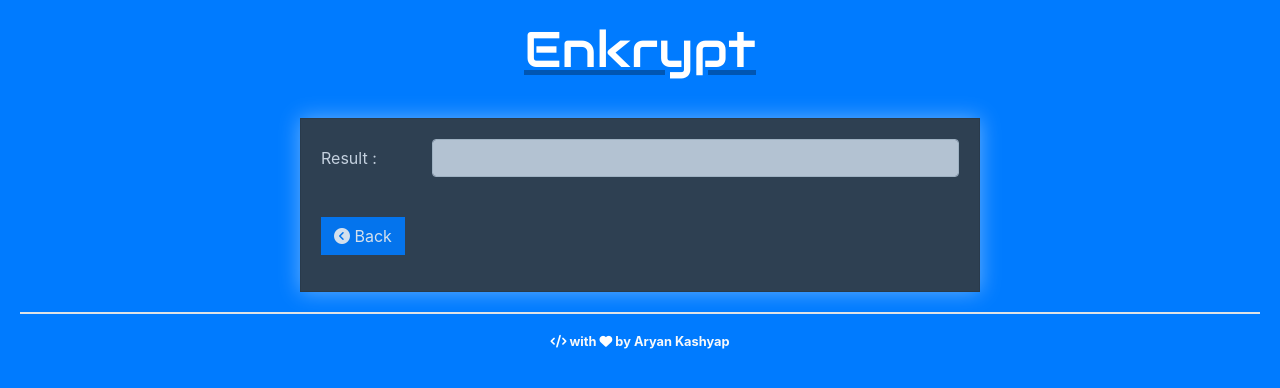
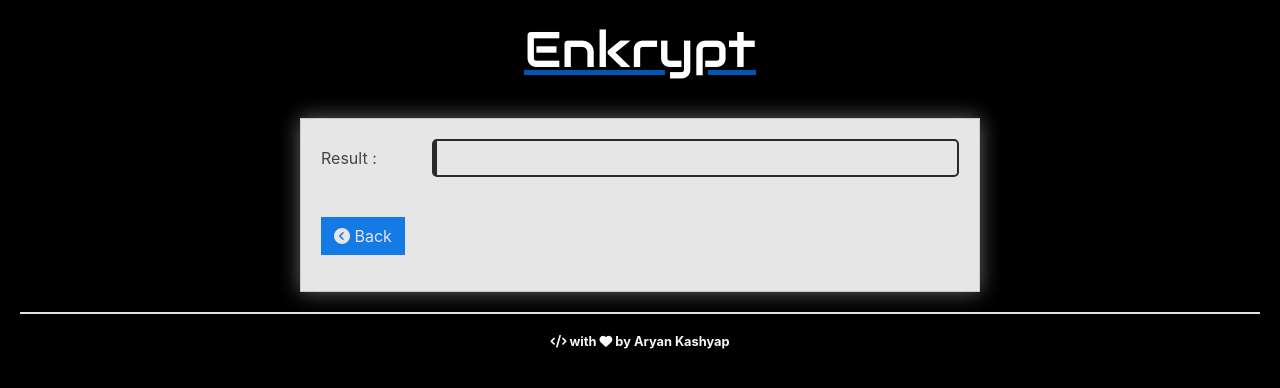
Before and after one commit to iaryankashyap/ConneX, a Flask app: template webapp/templates/en-result.html in a window 1280 px wide. Shown: the top 388 px of the page. Run offline with Flask 2, Linux system fonts and the light colour scheme; the template is opened without the code that fills it, so the values that code supplies are empty; some libraries are stand-ins or nearby versions.

Commit message:
Enkrypt UI

```diff
--- a/webapp/templates/en-result.html
+++ b/webapp/templates/en-result.html
@@ -26,7 +26,7 @@
 
     <title>Enkrypt-Results</title>
   </head>
-  <body class="bg-primary">
+  <body class="bod">
     <a href="/homepage_connex"
       ><h2
         style="
@@ -42,7 +42,7 @@
         Enkrypt
       </h2></a
     >
-    <div style="color: white;" class="card rounded-0 bg-dark">
+    <div class="card rounded-0">
       <div style="opacity: 0.9;" class="abc">
         <form action="/enkrypt" style="opacity: 1;">
           <div style="opacity: 0.9;" class="form-group row">
@@ -56,6 +56,7 @@
               <input
                 class="form-control"
                 type="text"
+                id="inputEmail3"
                 placeholder=""
                 value="{{result}}"
                 readonly
```
